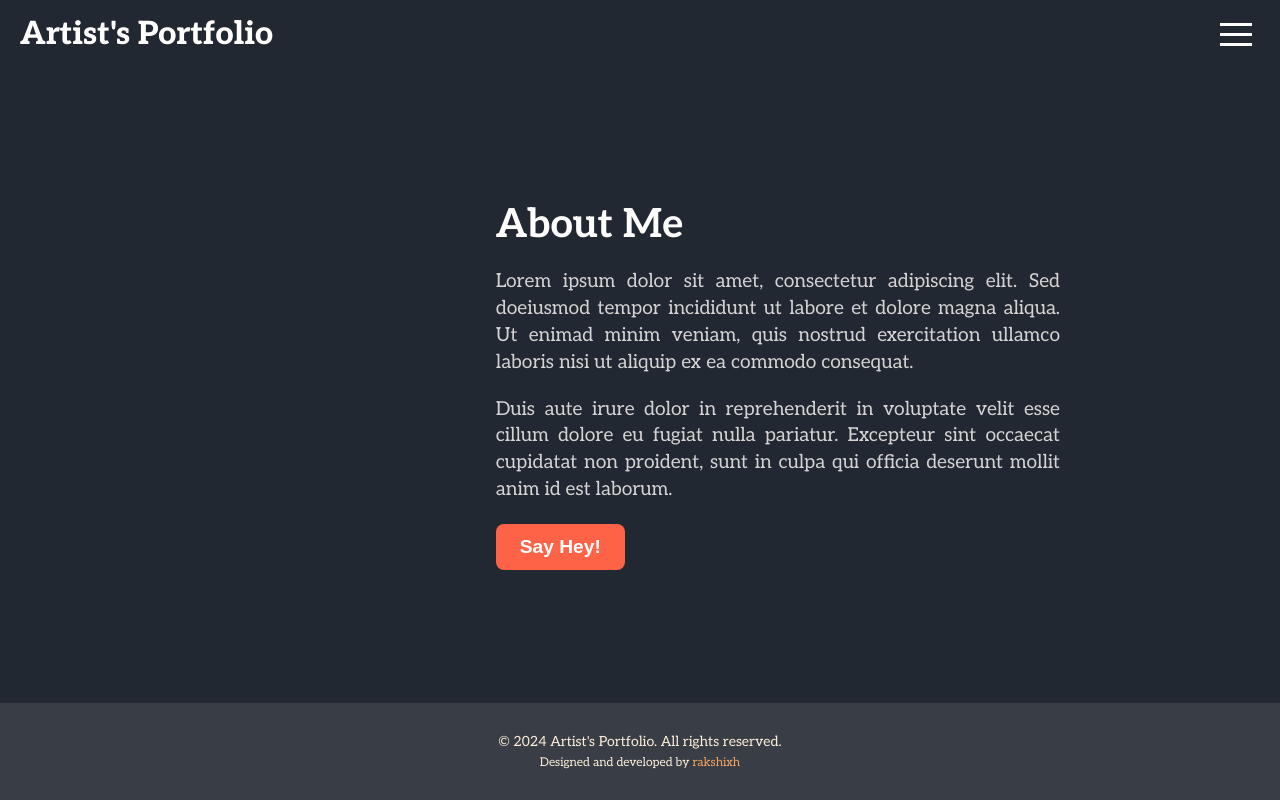
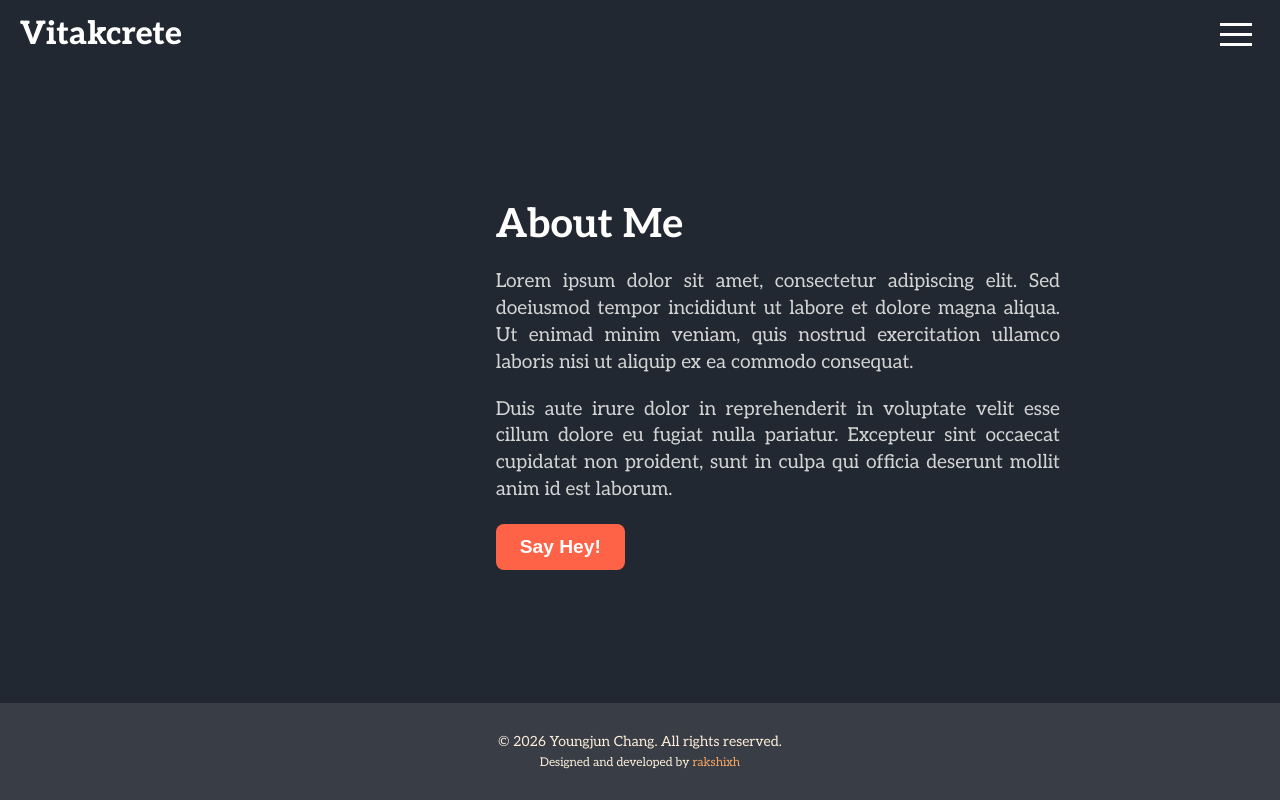
Before and after one commit to yrlabs/vitakcrete, a React (Vite) app: page /vitakcrete/about in a window 1280 px wide. Built offline with nearby package versions, Linux system fonts and the light colour scheme.

Commit message:
Update Data.js

```diff
--- a/src/Data.js
+++ b/src/Data.js
@@ -1,7 +1,7 @@
 const Data = {
-  WebsiteTitle: "Portfolio | Artists",
-  HeaderTitle: "Artist's Portfolio",
-  FooterText: "© 2024 Artist's Portfolio. All rights reserved.",
+  WebsiteTitle: "Portfolio | Youngjun Chang",
+  HeaderTitle: "Vitakcrete",
+  FooterText: "© 2026 Youngjun Chang. All rights reserved.",
   AboutEmail: "Your Email Address",
   AboutEmailSubject: "Subject of the Email",
   AboutHeading: "About Me",
```
